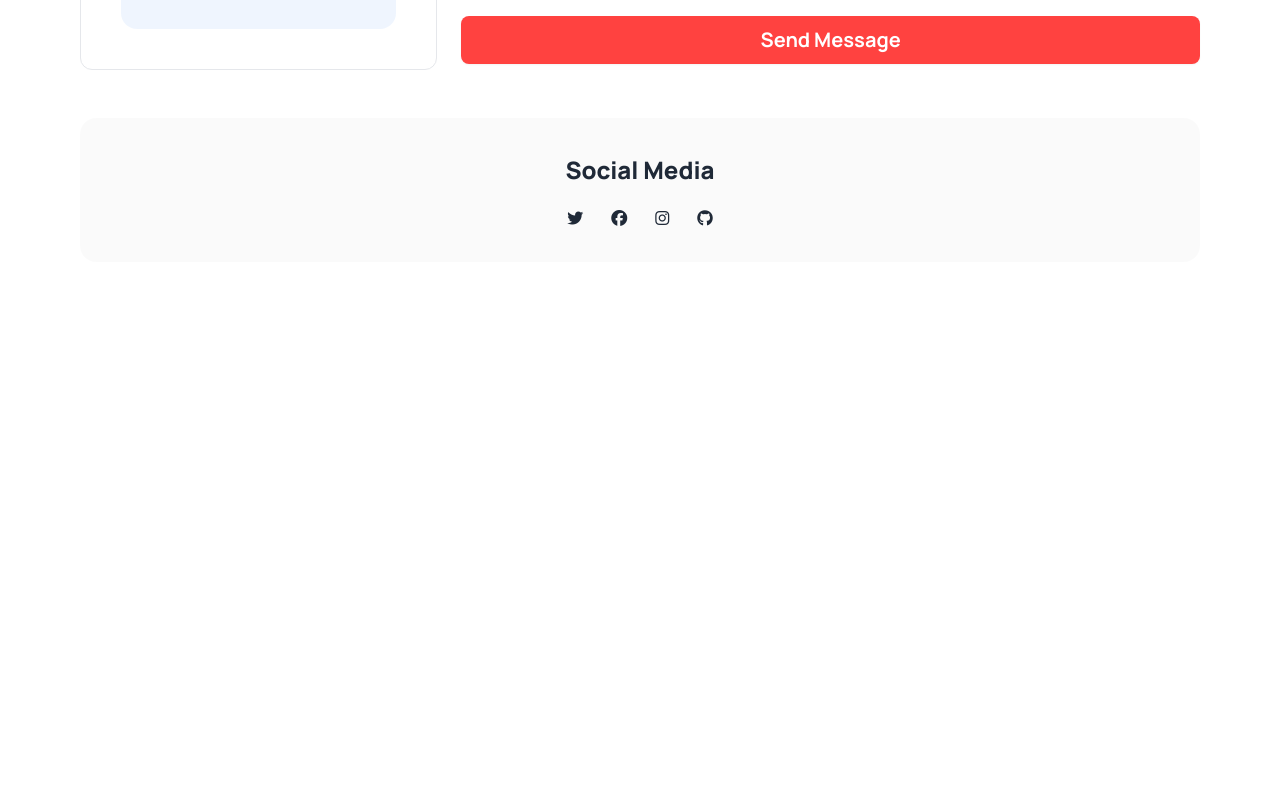
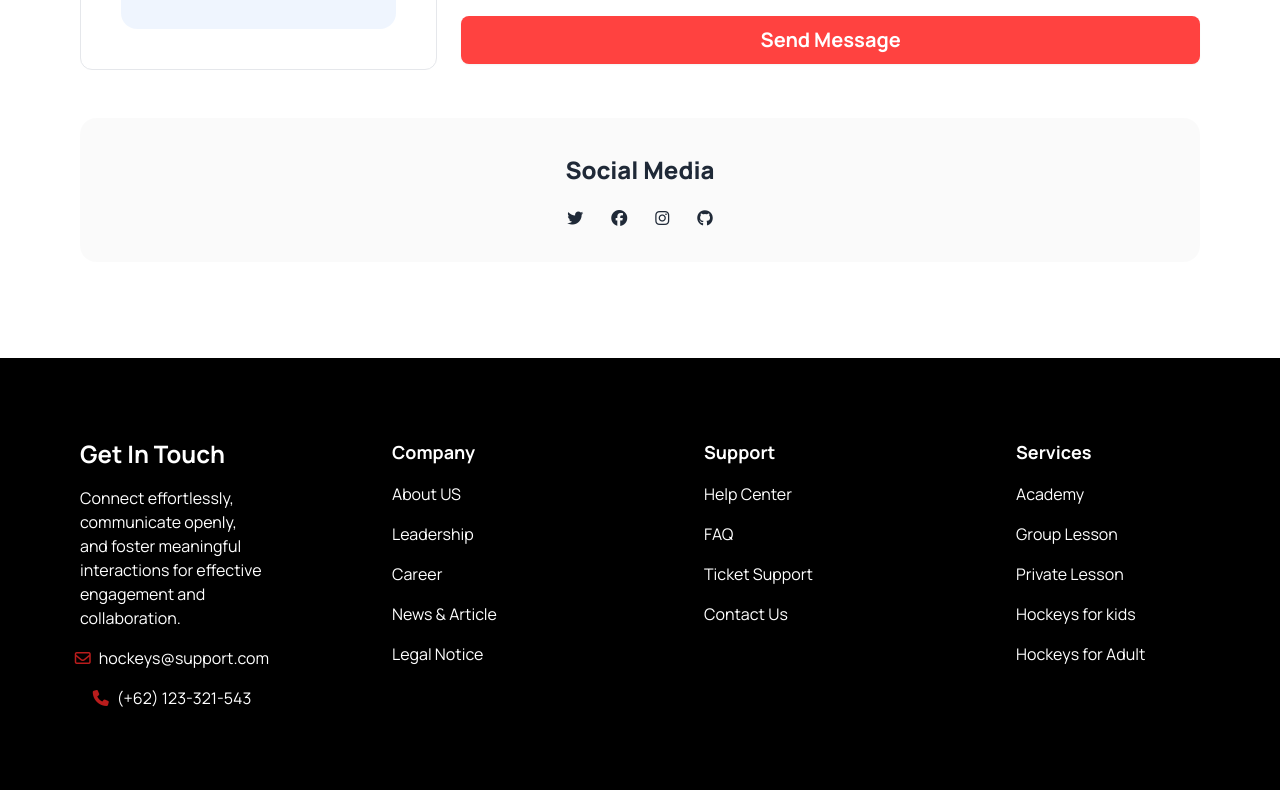
Before and after one commit to samin900/assignment-three, a plain HTML site: page index.html in a window 1280 px wide. Shown: the part 4944-5734 px from the top of the page. Before the commit the page ends 5206 px from the top, so only its background shows below. Drawn offline with nearby package versions, Linux system fonts and the light colour scheme.

Commit message:
footer added

```diff
--- a/index.html
+++ b/index.html
@@ -709,11 +709,56 @@
                 </div>
             </div>
         </section>
-
     </main>
 
-    <footer>
+    <footer class="mx-auto mt-24">
 
+        <div class="grid grid-cols-1 text-center lg:text-left lg:grid-cols-4 gap-16 lg:gap-32 lg:px-20 py-20 bg-black text-white">
+
+            <div class="space-y-4">
+
+                <p class="text-2xl font-bold">Get In Touch</p>
+                <p> Connect effortlessly, communicate openly, and foster meaningful interactions for effective
+                    engagement and collaboration.</p>
+                <div class="flex justify-center items-center gap-2">
+                    <i class="fa-regular fa-envelope text-red-700"></i>
+                    <p>hockeys@support.com</p>
+                </div>
+                <div class="flex justify-center items-center gap-2">
+                    <i class="fa-solid fa-phone text-red-700"></i>
+                    <p>(+62) 123-321-543</p>
+                </div>
+            </div>
+
+<div class=" lg:col-span-2 flex lg:gap-32 gap-16">
+            <div class="space-y-4 flex-1">
+                <h4 class="text-lg font-bold">Company</h4>
+                <p>About US</p>
+                <p>Leadership</p>
+                <p>Career</p>
+                <p>News & Article</p>
+                <p>Legal Notice</p>
+            </div>
+
+            <div class="space-y-4 flex-1">
+                <h4 class="text-lg font-bold">Support</h4>
+                <p>Help Center</p>
+                <p>FAQ</p>
+                <p>Ticket Support</p>
+                <p>Contact Us</p>
+            </div>
+        </div>
+            <div class="space-y-4">
+                <h4 class="text-lg font-bold">Services</h4>
+                <p>Academy</p>
+                <p>Group Lesson</p>
+                <p> Private Lesson</p>
+                <p>Hockeys for kids</p>
+                <p>Hockeys for Adult</p>
+            </div>
+
+
+        </div>
     </footer>
 
 </body>
```
